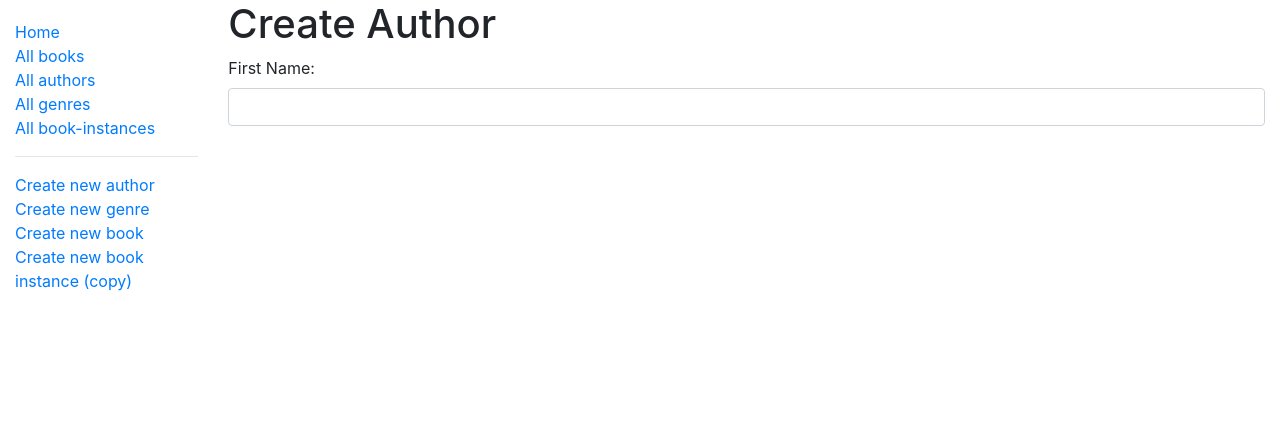
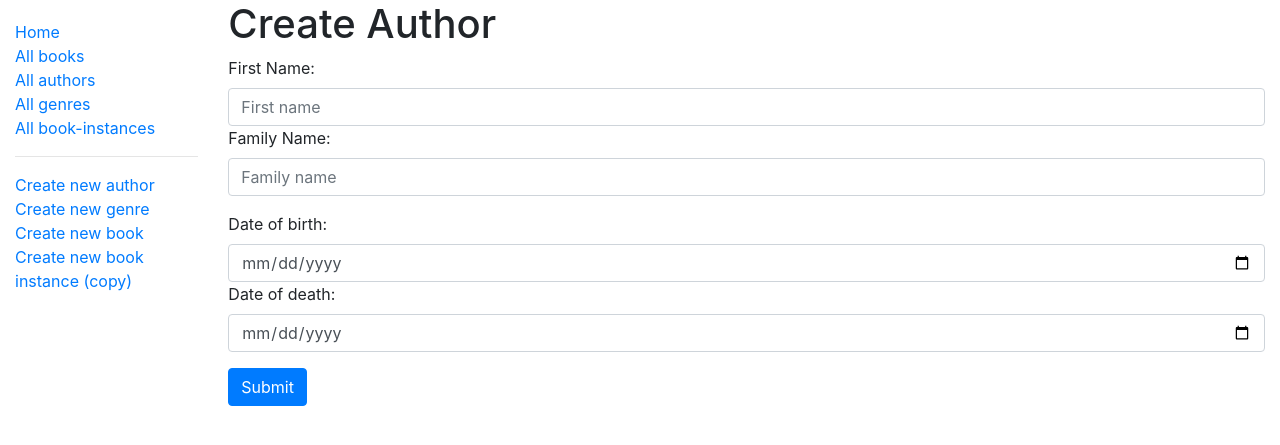
Before and after one commit to saurabhje/The-Local-Library, a Node server app: page /catalog/author/create in a window 1280 px wide. Shown: the top 445 px of the page. Run offline with Node 20, Linux system fonts and the light colour scheme; some libraries are stand-ins or nearby versions.

Commit message:
added form

```diff
--- a/controllers/authorController.js
+++ b/controllers/authorController.js
@@ -58,16 +58,14 @@ exports.author_create_post = [
 
   body("date_of_birth", "Invalid date of birth")
     .optional({ values: "falsy" })
-    .isISO8601()
-    .toDate(),
+    .isISO8601(),
 
   body("date_of_death", "Invalid date of death")
     .optional({ values: "falsy" })
-    .isISO8601()
-    .toDate(),
+    .isISO8601(),
 
   asyncHandler( async(req,res,next) => {
-    const errors = req.validationResult();
+    const errors = validationResult(req);
 
     const author = new Author({
       first_name: req.body.first_name,
--- a/package.json
+++ b/package.json
@@ -16,7 +16,7 @@
     "http-errors": "~1.6.3",
     "luxon": "^3.4.3",
     "mongodb": "^6.0.0",
-    "mongoose": "^7.5.0",
+    "mongoose": "^7.5.1",
     "morgan": "~1.9.1",
     "pug": "2.0.0-beta11"
   },
--- a/views/author_form.pug
+++ b/views/author_form.pug
@@ -1,9 +1,21 @@
 extends layout
 
 block content
- h1= title
+  h1=title
 
- form(method="POST", action="")
-  div.form-group
-   label(for="first_name") First Name:
-   input#first_name.form-control(type="text", placeholder="")
+  form(method='POST' action='')
+    div.form-group
+      label(for='first_name') First Name:
+      input#first_name.form-control(type='text' placeholder='First name' name='first_name' required='true' value=(undefined===author ? '' : author.first_name) )
+      label(for='family_name') Family Name:
+      input#family_name.form-control(type='text' placeholder='Family name' name='family_name' required='true' value=(undefined===author ? '' : author.family_name))
+    div.form-group
+      label(for='date_of_birth') Date of birth:
+      input#date_of_birth.form-control(type='date' name='date_of_birth' value=(undefined===author ? '' : author.date_of_birth) )
+      label(for='date_of_death') Date of death:
+      input#date_of_death.form-control(type='date' name='date_of_death' value=(undefined === author ? '': author.date_of_death) )
+    button.btn.btn-primary(type='submit') Submit
+  if errors
+    ul
+      for error in errors
+        li!= error.msg
```
Also changed, not shown: 1 other file.
